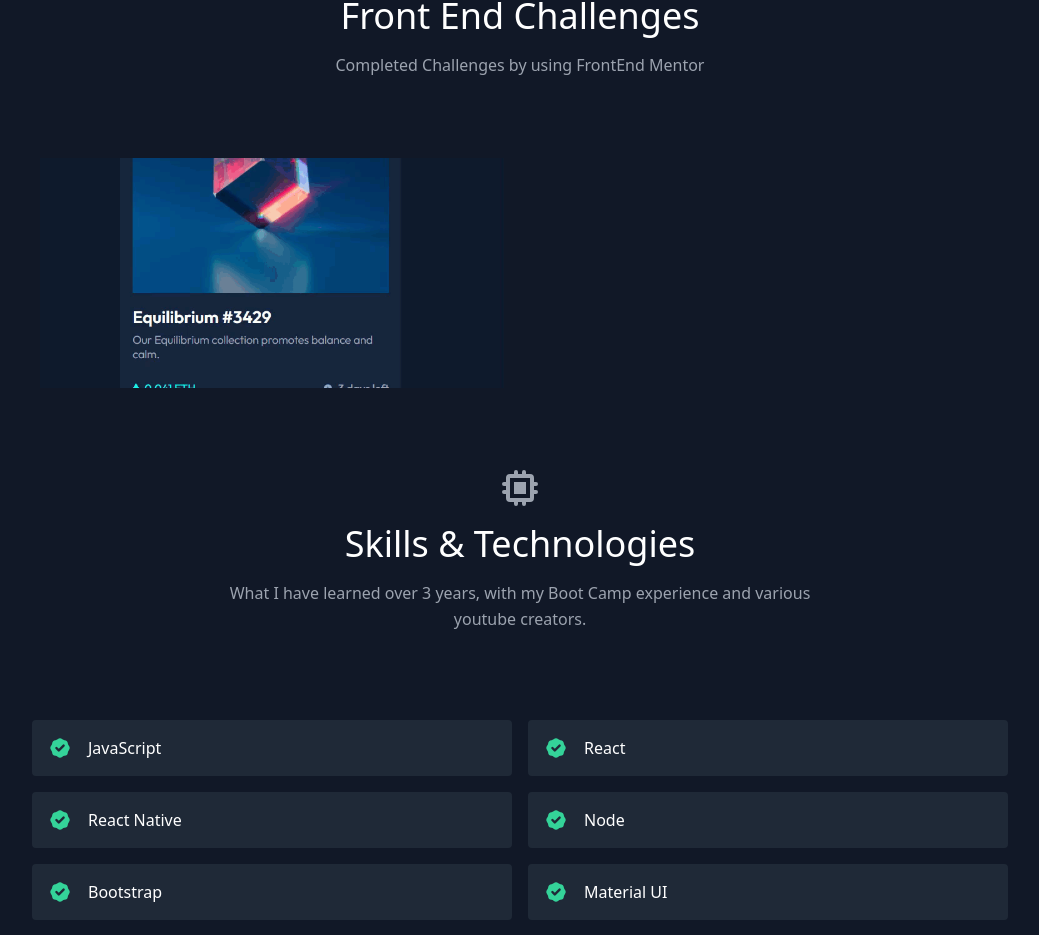
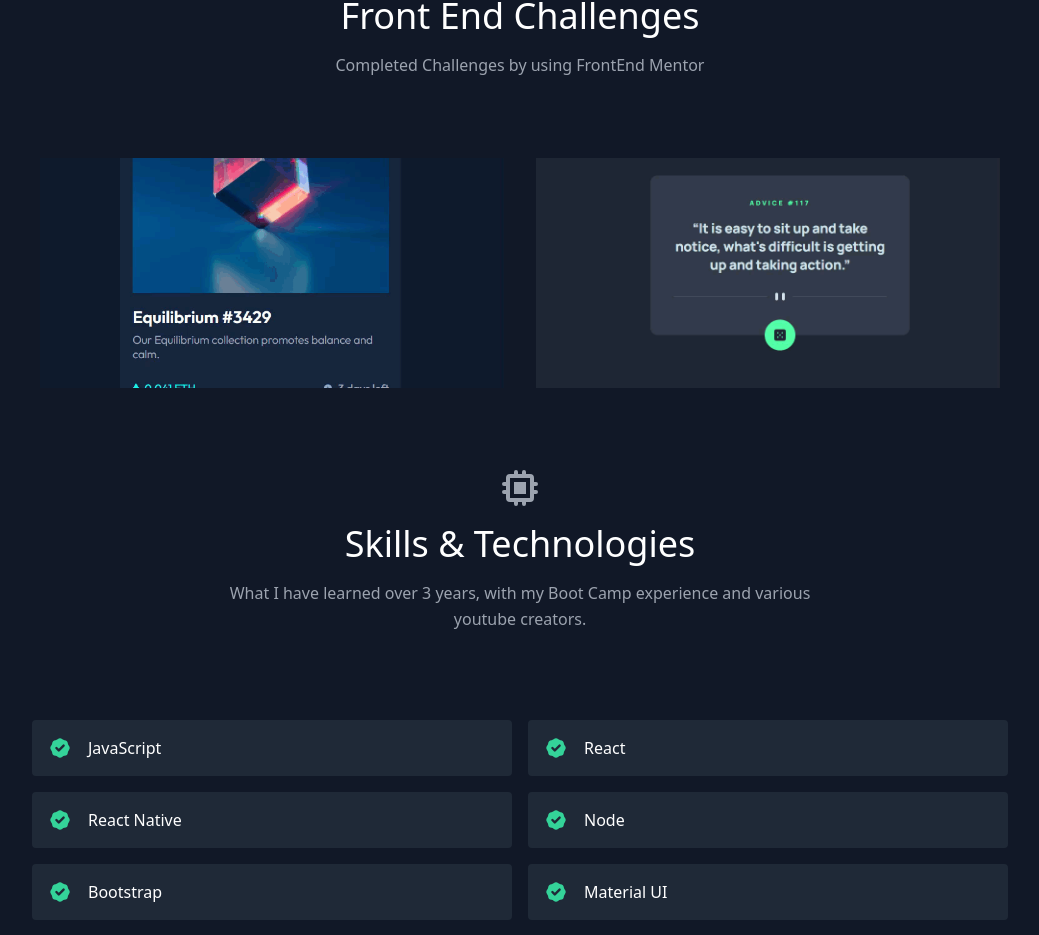
Before and after one commit to shelb-doc/MyPersonSite, a React (Create React App) app: page / in a window 1280 px wide. Shown: the part 1693-2628 px from the top of the page, without its empty margins (120-1159 px from the left). Built offline with nearby package versions, Linux system fonts and the light colour scheme.

Commit message:
added 2nd frontend mentor challange

```diff
--- a/src/data.js
+++ b/src/data.js
@@ -58,6 +58,14 @@ export const designs = [
     image: "./FE-Challange-1.gif",
     link: "https://shelb-doc.github.io/NFT-preview-card-component/",
   },
+  {
+    title: "Advice generator app",
+    subtitle: "HTML, CSS, JavaScript",
+    description:
+      "Users should be able to, view the optimal layout depending on their device's screen size, and interact with the page by pressing the Button.",
+    image: "./FE-Challange-2.gif",
+    link: "https://shelb-doc.github.io/Advice_Gen/",
+  },
 ];
 
 
```
Also changed, not shown: public/FE-Challange-2.gif (added).
